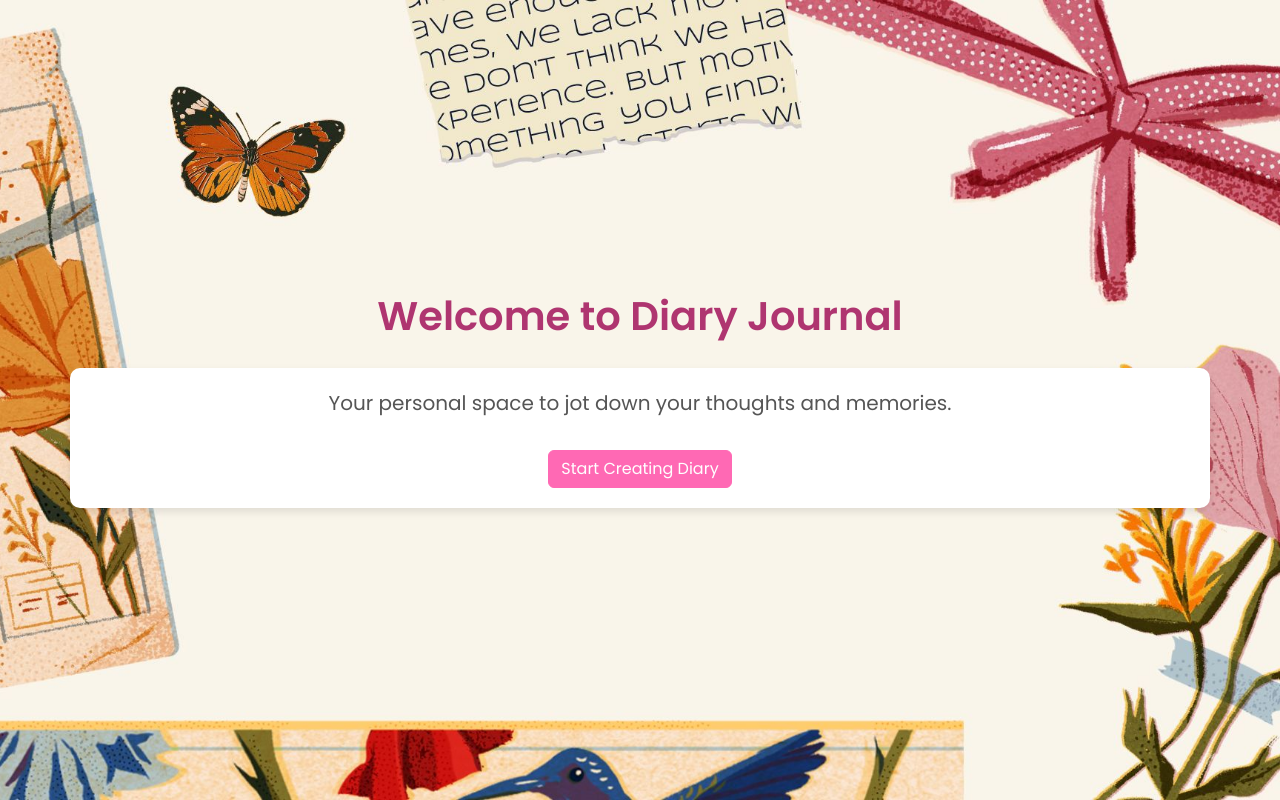
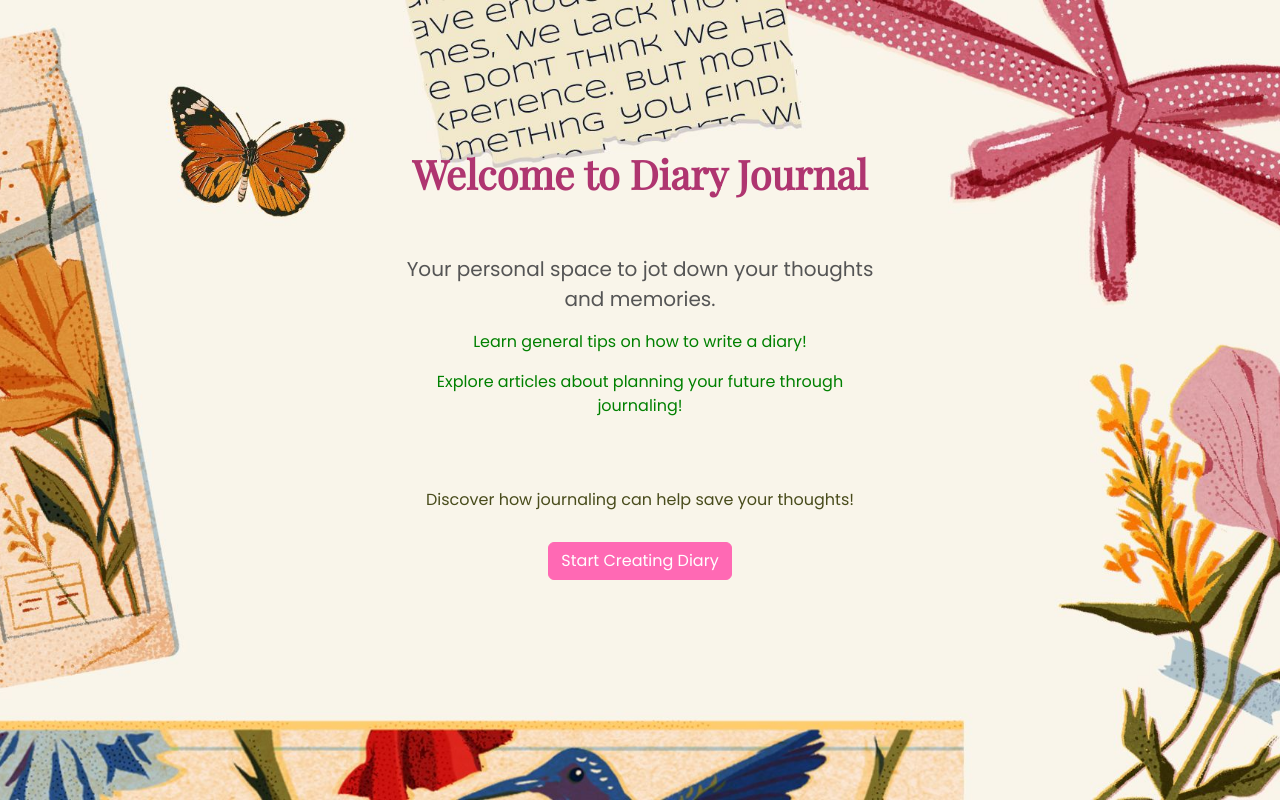
Before and after one commit to Thanutchaporn580/SusiWebsite, a Flask app: page / in a window 1280 px wide. Run offline with Flask 3, Linux system fonts and the light colour scheme; data that the repository does not hold is empty; some libraries are stand-ins or nearby versions.

Commit message:
Change font style of the title , add margin, remove padding and add suggestions and additional-tip.

```diff
--- a/templates/index.html
+++ b/templates/index.html
@@ -4,60 +4,106 @@
     <meta charset="UTF-8">
     <meta name="viewport" content="width=device-width, initial-scale=1.0">
     <title>Daily Diary Journal</title>
+
     <!-- ลิงก์ไปยัง Bootstrap CSS -->
     <link href="https://cdn.jsdelivr.net/npm/bootstrap@5.3.3/dist/css/bootstrap.min.css" rel="stylesheet" crossorigin="anonymous">
+
     <!-- ลิงก์ไปยังฟอนต์จาก Google Fonts -->
-    <link href="https://fonts.googleapis.com/css2?family=Poppins:wght@400;600&display=swap" rel="stylesheet">
+    <link href="https://fonts.googleapis.com/css2?family=Poppins:wght@400;600&family=Playfair+Display&display=swap" rel="stylesheet">
+
     <!-- ลิงก์ไปยัง favicon -->
     <link rel="icon" href="{{ url_for('static', filename='favicon(1).ico') }}" type="image/x-icon">
+
 <style>
         body {
             background-color: #ffe4fe;
             background-image: url("{{ url_for('static', filename='background.jpg') }}");
             background-size: cover;
             background-position: center;
-            height: 100vh;
-            display: flex;
-            flex-direction: column;
-            justify-content: center;
-            align-items: center;
-            font-family: 'Poppins', sans-serif; /* ใช้ฟอนต์ Poppins */
+			height :100vh ;
+			display:flex ;
+			flex-direction :column ;
+			align-items:center ;/* จัดแนวตามแนวนอน */
+
+			font-family:'Poppins', sans-serif;
+
         }
+
+        .header {
+		    margin-top :150px ;/* เว้นระยะห่างจากด้านบน */
+
+	    }
+
+	    h1{
+	        font-family:'Playfair Display', serif; /* เปลี่ยนเป็น Playfair Display */
+	        color:#af3570;/* สีหัวข้อ */
+	        font-weight:bold;/* ความหนาของฟอนต์ของหัวข้อ */
+
+	    }
+
+	    p{
+	        color:#555;/* สีข้อความ */
+
+	    }
+
+	    .btn-primary{
+	        background-color:#ff69b4;/* สีพื้นฐานสำหรับปุ่ม CTA */
+	        border-color:#ff69b4;
+
+	    }
+
+	    .btn-primary:hover{
+	        background-color:#ff1493;/* สีเมื่อมีการโฮเวอร์ทาบปุ่ม CTA */
+	        border-color:#ff1493;
+
+	    }
+
 		.container {
-            text-align: center;
-            background: white;
-            padding: 20px; /* ปรับความกว้างของ padding */
-            border-radius: 10px;
-            box-shadow: 0 4px 8px rgba(0, 0, 0, 0.1);
+		    max-width :500px ;/* กำหนดความกว้างสูงสุดของ container */
+		    text-align:center ;/* จัดแนวข้อความเป็นศูนย์กลางภายใน container */
+
 		}
-        .header {
-            margin-bottom: 20px; /* เพิ่ม margin-bottom เพื่อเว้นระยะห่าง */
-            text-align: center;
+
+		.suggestions { /* คลาสใหม่สำหรับคำแนะนำเพิ่มเติม */
+		    margin-bottom :70px ; /* เพิ่มระยะห่างระหว่างคำแนะนำและปุ่ม Start Creating Diary */
+
 		}
-        .btn-primary {
-            background-color: #ff69b4;
-            border-color: #ff69b4;
-        }
-        .btn-primary:hover {
-            background-color: #ff1493;
-            border-color: #ff1493;
-        }
-        h1 {
-            color: #af3570;
-            font-weight: 600; /* ใช้น้ำหนักฟอนต์ที่ต้องการ */
-        }
-        p {
-            color: #555;
+
+        .additional-tip { /* คลาสใหม่สำหรับคำแนะนำเพิ่มเติมที่สอง */
+            margin-bottom: 30px; /* เว้นระยะห่างระหว่างคำแนะนำและปุ่ม Start Creating Diary โดยเฉพาะสำหรับส่วนนี้*/
+
         }
 </style>
+
 </head>
+
 <body>
-    <div class="header">
+
+<div class = "header">
+
 <h1>Welcome to Diary Journal</h1>
+
 </div>
-    <div class="container">
-        <p class="lead">Your personal space to jot down your thoughts and memories.</p>
-        <a class="btn btn-primary mt-3" href="{{ url_for('note') }}">Start Creating Diary</a>
+
+<div class = "container mt-5">
+
+<p class = "lead">Your personal space to jot down your thoughts and memories.</p>
+
+<div class = "suggestions">
+    <p style ="color:green;">Learn general tips on how to write a diary!</p>
+    <p style ="color:green;">Explore articles about planning your future through journaling!</p>
     </div>
+
+    <div class = "additional-tip">
+    <p style ="color:rgb(73, 76, 28);">Discover how journaling can help save your thoughts!</p>
+    </div>
+
+<a class = "btn btn-primary mt-0" href="{{ url_for('note') }}">Start Creating Diary</a>
+
+<!-- คำแนะนำจบ -->
+
+</div>
+
+<script src="{{url_for('static',filename='script.js')}}"></script><!-- หากจำเป็นต้องใส่ script -->
+
 </body>
-</html>
```
Lines whose indentation alone changed are shown as unchanged.
